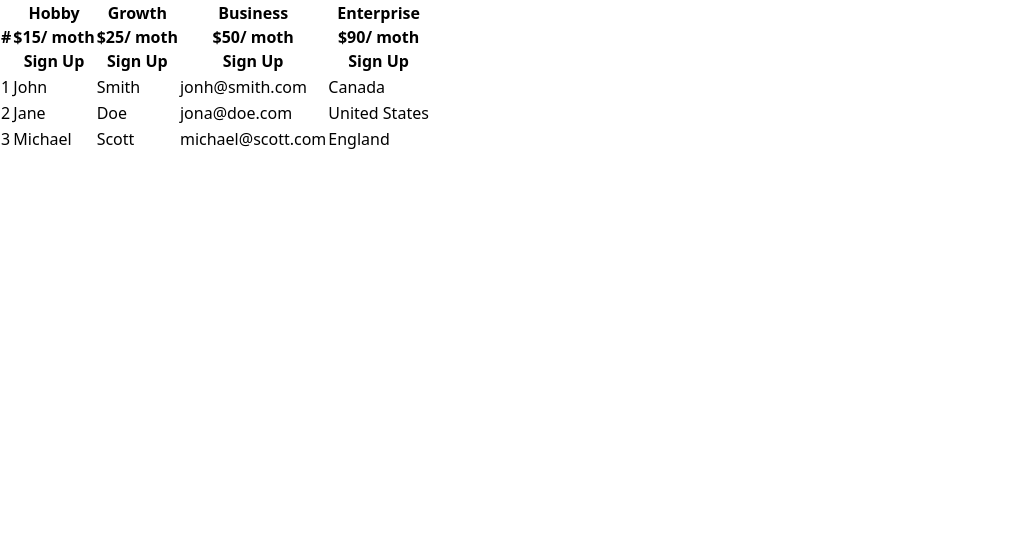
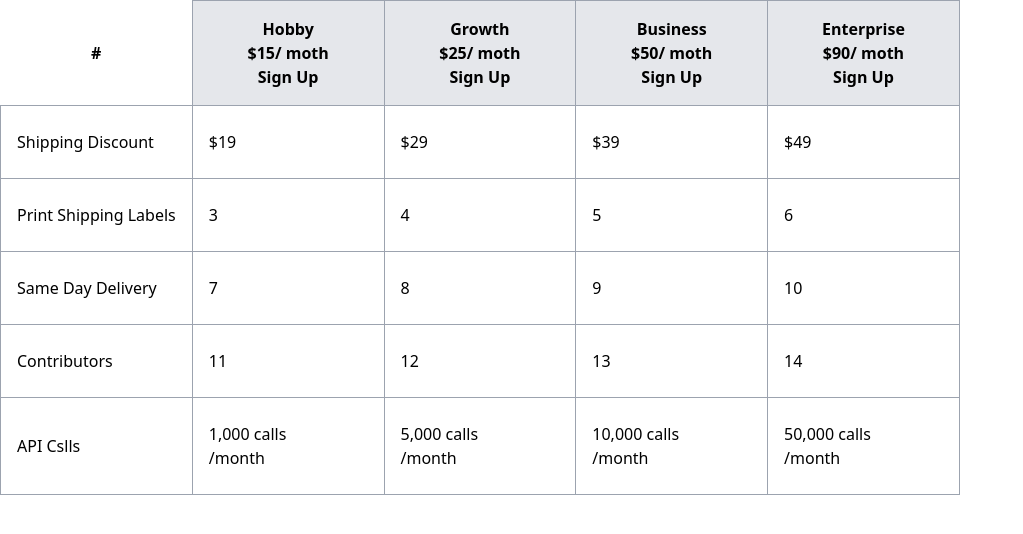
Before and after one commit to victor5743/pricing-table, a Vue app: page / in a window 1280 px wide. Shown: the top 534 px of the page, without its empty margins (0-1023 px from the left). Built offline with nearby package versions, Linux system fonts and the light colour scheme.

Commit message:
Table content added

```diff
--- a/src/App.vue
+++ b/src/App.vue
@@ -1,5 +1,5 @@
 <template>
-	<div class="font-open-sans p-6">
+	<div class="font-open-sans p-6 bg-gray-100">
 		<Table />
 	</div>
 </template>
--- a/src/assets/tailwind.css
+++ b/src/assets/tailwind.css
@@ -14,4 +14,12 @@
 
 @tailwind components;
 
+.thead {
+	@apply w-1/5 bg-gray-200 text-center border border-gray-400 p-4;
+}
+
+.trow {
+	@apply border border-gray-400 px-4 py-6;
+}
+
 @tailwind utilities;
--- a/src/components/Table.vue
+++ b/src/components/Table.vue
@@ -3,42 +3,68 @@
 		<table class="w-full">
 			<thead>
 				<tr>
-					<th class="w-1/5 bg-gray-200 text-center border border-gray-400 p-4">#</th>
-					<th class="w-1/5 bg-gray-200 text-center border border-gray-400 p-4">
+					<th class="w-1/5 bg-gray-100 text-left align-top p-4">#</th>
+					<th class="thead">
 						<Price :title="'Hobby'" :price="15" />
 					</th>
-					<th class="w-1/5 bg-gray-200 text-center border border-gray-400 p-4">
+					<th class="thead">
 						<Price :title="'Growth'" :price="25" />
 					</th>
-					<th class="w-1/5 bg-gray-200 text-center border border-gray-400 p-4">
+					<th class="thead">
 						<Price :title="'Business'" :price="50" />
 					</th>
-					<th class="w-1/5 bg-gray-200 text-center border border-gray-400 p-4">
+					<th class="thead">
 						<Price :title="'Enterprise'" :price="90" />
 					</th>
 				</tr>
 			</thead>
 			<tbody>
 				<tr>
-					<td>1</td>
-					<td>John</td>
-					<td>Smith</td>
-					<td>jonh@smith.com</td>
-					<td>Canada</td>
+					<td class="trow text-left">Shipping Discount</td>
+					<td class="trow text-center">$19</td>
+					<td class="trow text-center">$29</td>
+					<td class="trow text-center">$39</td>
+					<td class="trow text-center">$49</td>
 				</tr>
 				<tr>
-					<td>2</td>
-					<td>Jane</td>
-					<td>Doe</td>
-					<td>jona@doe.com</td>
-					<td>United States</td>
+					<td class="trow text-left">Print Shipping Labels</td>
+					<td class="trow text-center">3</td>
+					<td class="trow text-center">4</td>
+					<td class="trow text-center">5</td>
+					<td class="trow text-center">6</td>
 				</tr>
 				<tr>
-					<td>3</td>
-					<td>Michael</td>
-					<td>Scott</td>
-					<td>michael@scott.com</td>
-					<td>England</td>
+					<td class="trow text-left">Same Day Delivery</td>
+					<td class="trow text-center">7</td>
+					<td class="trow text-center">8</td>
+					<td class="trow text-center">9</td>
+					<td class="trow text-center">10</td>
+				</tr>
+				<tr>
+					<td class="trow text-left">Contributors</td>
+					<td class="trow text-center">11</td>
+					<td class="trow text-center">12</td>
+					<td class="trow text-center">13</td>
+					<td class="trow text-center">14</td>
+				</tr>
+				<tr>
+					<td class="trow text-left">API Cslls</td>
+					<td class="trow text-center">
+						<p class="font-bold text-gray-900 text-lg">1,000 calls</p>
+						<p class="text-xs">/month</p>
+					</td>
+					<td class="trow text-center">
+						<p class="font-bold text-gray-900 text-lg">5,000 calls</p>
+						<p class="text-xs">/month</p>
+					</td>
+					<td class="trow text-center">
+						<p class="font-bold text-gray-900 text-lg">10,000 calls</p>
+						<p class="text-xs">/month</p>
+					</td>
+					<td class="trow text-center">
+						<p class="font-bold text-gray-900 text-lg">50,000 calls</p>
+						<p class="text-xs">/month</p>
+					</td>
 				</tr>
 			</tbody>
 		</table>
```
